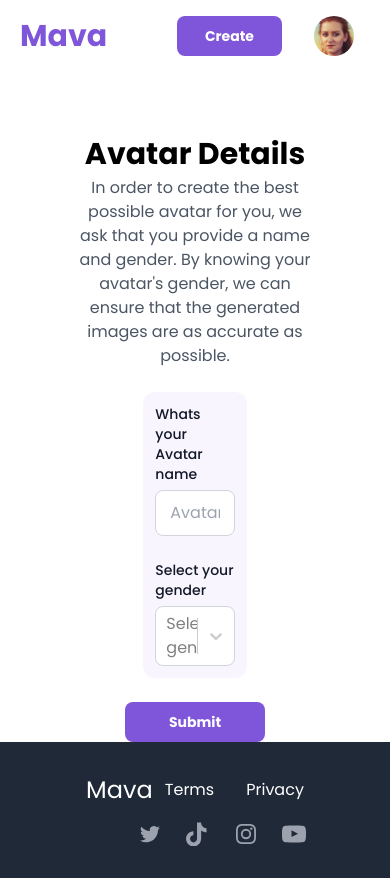
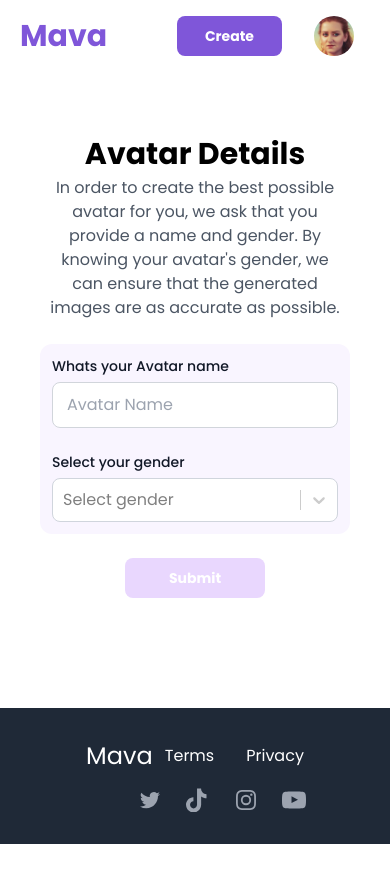
Before and after one commit to brandojesus0624/AI-web-frontend, a React (Create React App) app: page /avatar-detail in a window 390 px wide. After the commit the page ends 844 px from the top, so only its background shows below. Built offline with nearby package versions, Linux system fonts and the light colour scheme.

Commit message:
Avatar detail submit state and styling

```diff
--- a/src/components/pages/avatarDetail.js
+++ b/src/components/pages/avatarDetail.js
@@ -3,26 +3,27 @@ import Select from "react-select";
 import MainLayout from "../../layout/mainLayout";
 
 const genderOptions = [
-  {label:'Female', value: 'Female'},
-  {label: 'Male', value: 'Male'},
-  {label: 'Other', value: 'Other'}
-]
+  { label: "Female", value: "Female" },
+  { label: "Male", value: "Male" },
+  { label: "Other", value: "Other" },
+];
 
 const AvatarDetail = () => {
+  const [selectedOption, setSelectedOption] = useState(null);
+  const [avatarName, setAvatarName] = useState("");
+  const [disable, setDisable] = useState(true);
+  useEffect(() => {
+    setDisable(!(!!selectedOption?.value && !!avatarName));
+  }, [selectedOption, avatarName]);
 
-  const [selectedOption, setSelectedOption] = useState(null);
-  const [avatarName, setAvatarName] = useState('');
-  const [disable, setDisable] = useState(true);
-  console.log(selectedOption)
-  useEffect(() => {
-    console.log('disable ==> ', selectedOption !== null && avatarName.length > 0)
-    setDisable(selectedOption !== null && avatarName.length > 0)
-  }, [selectedOption, avatarName])
+  const SubmitInfo = (e) => {
+    e.preventDefault();
+  };
 
   return (
     <MainLayout>
-      <div className="h-full flex flex-col items-center px-10" id="upload">
-        <div className="w-3/4 text-center md:px-16">
+      <div className="h-full flex flex-col items-center md:px-10" id="upload">
+        <div className="w-3/4 text-center md:px-4 lg:px-16">
           <h1 className="font-poppinsBold text-3xl mt-16">Avatar Details</h1>
           <p className="mt-1 text-gray-600">
             In order to create the best possible avatar for you, we ask that you
@@ -30,8 +31,8 @@ const AvatarDetail = () => {
             ensure that the generated images are as accurate as possible.
           </p>
         </div>
-        <div className="w-1/3 mt-6">
-          <form className="flex flex-col items-center">
+        <div className="lg:w-1/3 md:w-2/3 w-full px-10 mt-6">
+          <form className="flex flex-col items-center" onSubmit={SubmitInfo}>
             <div className="bg-primary-50 rounded-xl p-3 w-full">
               <div>
                 <label
@@ -43,9 +44,9 @@ const AvatarDetail = () => {
                 <input
                   type="text"
                   id="avatar_name"
-                  className="border border-gray-300 text-base rounded-lg mt-1 block w-full py-2.5 px-3.5"
+                  className="border border-gray-300 focus:border-blue-500 focus:ring-1 focus:ring-blue-500 focus:outline-none text-base rounded-lg mt-1 block w-full py-2.5 px-3.5"
                   placeholder="Avatar Name"
-                  onChange={setAvatarName}
+                  onChange={(e) => setAvatarName(e.target.value)}
                 />
               </div>
               <div className="mt-6">
@@ -63,8 +64,8 @@ const AvatarDetail = () => {
                   styles={{
                     control: (baseStyles) => ({
                       ...baseStyles,
-                      borderRadius: '8px',
-                      borderColor: '#D0D5DD',
+                      borderRadius: "8px",
+                      borderColor: "#D0D5DD",
                       paddingBottom: "3px",
                       paddingTop: "3px",
                     }),
@@ -73,11 +74,11 @@ const AvatarDetail = () => {
               </div>
             </div>
             <button
-                className="bg-primary-600 rounded-lg px-11 disabled:bg-primary-200 py-2.5 mt-6 text-white font-poppinsBold text-sm"
-                type="submit"
-                disabled={disable}
-              >
-                Submit
+              className="bg-primary-600 rounded-lg px-11 disabled:bg-primary-200 py-2.5 mt-6 text-white font-poppinsBold text-sm"
+              type="submit"
+              disabled={disable}
+            >
+              Submit
             </button>
           </form>
         </div>
--- a/src/components/pages/home.js
+++ b/src/components/pages/home.js
@@ -8,9 +8,9 @@ const Home = () => {
   };
   return (
     <MainLayout>
-      <div className="px-10 flex-1 flex lg:flex-row flex-col-reverse justify-center items-center">
+      <div className="my-10 px-10 flex-1 flex lg:flex-row flex-col-reverse justify-center items-center">
         <div
-          className="flex flex-col w-full lg:w-1/2 md:px-20 px-10"
+          className="flex flex-col w-full lg:w-1/2 md:px-20 px-5"
           id="supporting_head"
         >
           <h1 className="text-gray-900 font-poppinsBold text-3xl sm:text-5xl leading-normal mb-6">
--- a/src/components/pages/payment.js
+++ b/src/components/pages/payment.js
@@ -10,7 +10,7 @@ const Payment = () => {
   const country = countryList().getData();
   const navigate = useNavigate();
   const payClick = (e) => {
-    console.log(e);
+    e.preventDefault();
     navigate("/upload");
   };
   return (
```
